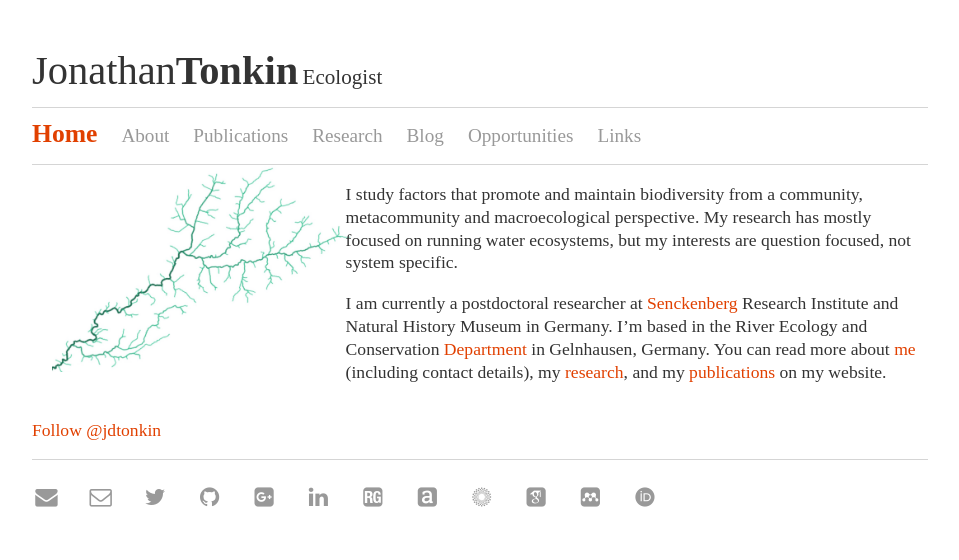
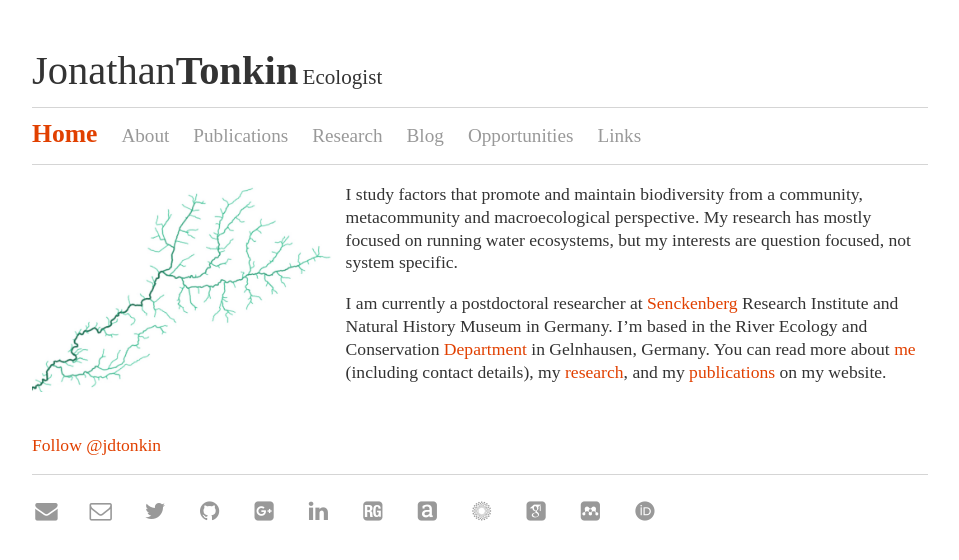
Before and after one commit to jdtonkin/jdtonkin.github.io, a Jekyll site: the page built from index.md, in a window 1280 px wide. Shown: the top 560 px of the page, without its empty margins (160-1119 px from the left). Built offline with Jekyll 4.4.1, drawn with Linux system fonts in a browser that asks for light colours; nearby versions of some CDN libraries; some web fonts are replaced; comment, search, counter and statistics services are not loaded.

Commit message:
Update index.md

```diff
--- a/index.md
+++ b/index.md
@@ -6,7 +6,7 @@
 <div style="width:100%;">
     <div style="float:left; width:35%;">
 
-        <img Hspace="20" src="banner3.jpg"  style="width: 300px;"/>
+        <img Vspace="20" src="banner3.jpg"  style="width: 300px;"/>
 
     </div>
 
```
